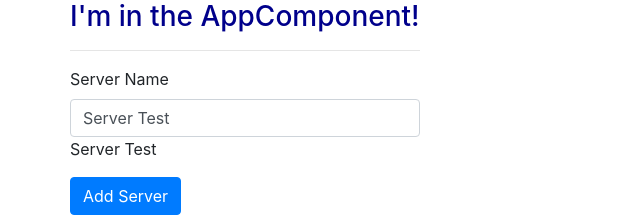
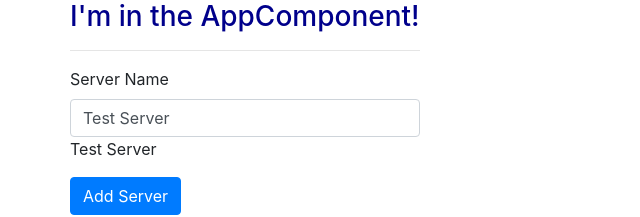
Before and after one commit to manoel-eduardo/Angular-6-Udemy-Course, an Angular app in the folder first-app/: page / in a window 1280 px wide. Shown: the top 217 px of the page, without its empty margins (0-640 px from the left). Built offline with nearby package versions, Linux system fonts and the light colour scheme.

Commit message:
Finishing bindings

```diff
--- a/first-app/src/app/servers/servers.component.ts
+++ b/first-app/src/app/servers/servers.component.ts
@@ -8,7 +8,7 @@ import { Component, OnInit } from '@angular/core';
 export class ServersComponent implements OnInit {
   allowNewServe = false;
   serverCreatinStatus = 'No server was created!';
-  serverName = 'Server Test';
+  serverName = 'Test Server';
 
   constructor() {
     setTimeout(() => {
@@ -20,7 +20,7 @@ export class ServersComponent implements OnInit {
   }
 
   onCreateServer() {
-    this.serverCreatinStatus = 'Server was created!';
+    this.serverCreatinStatus = 'Server was created! Name is ' + this.serverName;
   }
 
   onUpdateServerName(event: any) {
```
